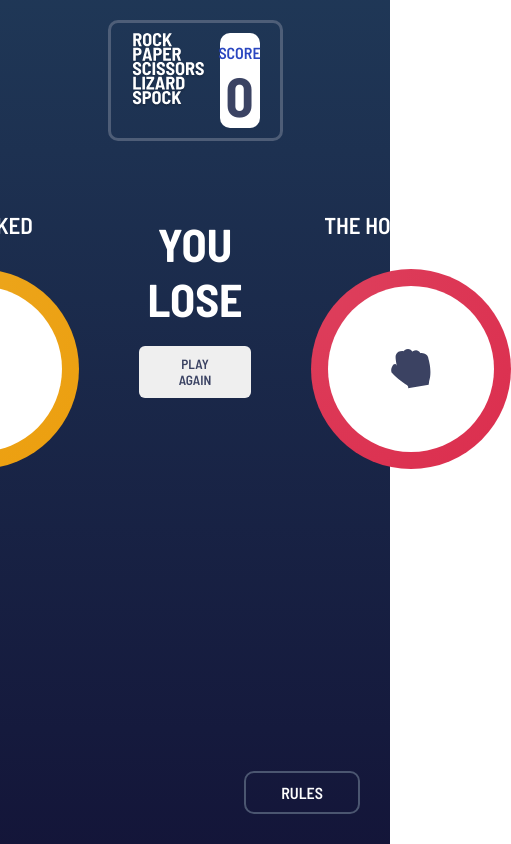
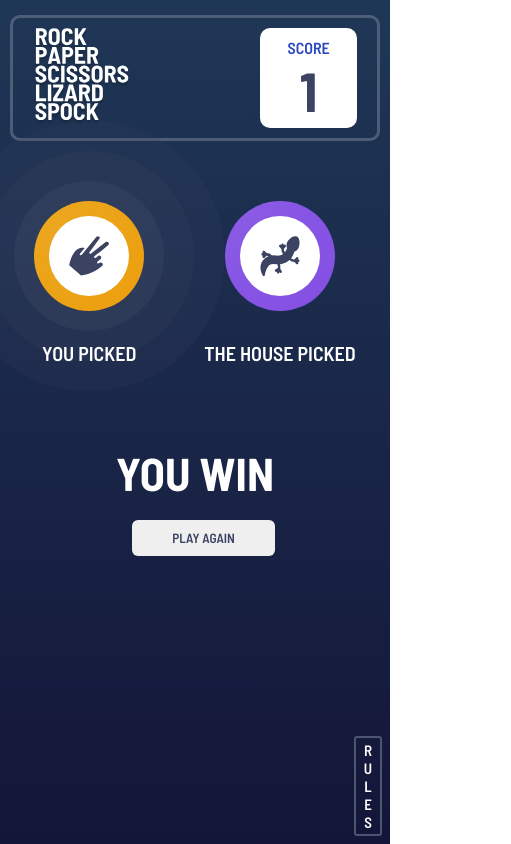
Before and after one commit to suyeshaa/rock-paper-scissors-lizard-spock, a plain HTML site: page index.html in a window 390 px wide. Both pictures are taken after a click on the element 195 px from the left and 226 px from the top of the page. Shown: the whole page, 511 px wide, since content can reach past the window. Drawn offline with nearby package versions, Linux system fonts and the light colour scheme.

Commit message:
responsive

```diff
--- a/index.html
+++ b/index.html
@@ -26,7 +26,7 @@
       </div>
 
       <div id="rules">
-        <button class="rules-btn">RULES</button>
+        <button class="rules-btn"><p>RULES</p></button>
       </div>
 
       <div class="rules-modal">
@@ -78,7 +78,7 @@
             <img class="lizard" src="images/icon-lizard.svg" />
           </div> -->
         </div>
-        <div class="text-el">
+        <div class="text-el no-media">
           <div class="heading">YOU LOSE</div>
           <button class="btn">PLAY AGAIN</button>
         </div>
@@ -90,6 +90,10 @@
           </div> -->
         </div>
       </div>
+      <!-- <div class="text-el media">
+        <div class="heading">YOU LOSE</div>
+        <button class="btn">PLAY AGAIN</button>
+      </div> -->
     </div>
 
     <script
--- a/main.js
+++ b/main.js
@@ -1,4 +1,17 @@
+// ==========================LOCAL-STORAGE=====================================
+function setStorage(num) {
+  localStorage.setItem("score", num);
+}
+
 // =============================UI================================
+
+let score = "";
+if (localStorage.getItem("score") != null) {
+  score = localStorage.getItem("score");
+} else {
+  score = 0;
+}
+
 $(".rules-btn").click(() => {
   $(".rules-modal").toggle();
 });
@@ -29,8 +42,7 @@ $(".optn").click(function () {
   $("#page2").css("display", "flex");
   let obj = this.cloneNode(true);
   $(".play").append(obj);
-  compChance();
-  compare();
+  setTimeout(compChance, 1000);
 });
 
 // ===========================COMPUTER======================
@@ -47,10 +59,12 @@ function compChance() {
 
   let optn = arr[idx].cloneNode(true);
   $(".com").append(optn);
+  compare();
 }
 
 // ======================COMPARISONS================================
-let score = document.querySelector(".score").textContent;
+
+document.querySelector(".score").textContent = score;
 console.log(score);
 
 function compare() {
@@ -117,13 +131,16 @@ function compare() {
 function playerWins() {
   $(".text-el").show();
   $(".heading").text("YOU WIN");
+  $(".player .optn").addClass("win");
   score++;
+  setStorage(score);
   $(".score").text(score);
 }
 
 function playerLose() {
   $(".text-el").show();
   $(".heading").text("YOU LOSE");
+  $(".computer .optn").addClass("win");
 }
 
 function drawMatch() {
@@ -137,4 +154,6 @@ $(".btn").click(() => {
   $("#page2").css("display", "none");
   $(".com").html("");
   $("#major").show();
+  $(".optn").removeClass("win");
+  $(".text-el").hide();
 });
--- a/styles.css
+++ b/styles.css
@@ -6,11 +6,17 @@
   /* overflow: hidden; */
 }
 
+body {
+  overflow: hidden;
+  background: linear-gradient(hsl(237, 49%, 15%), hsl(214, 47%, 23%));
+}
+
 #main {
   background: linear-gradient(hsl(214, 47%, 23%), hsl(237, 49%, 15%));
   height: 100vh;
   width: 100vw;
-  padding: 20px;
+  padding-top: 15px;
+  background-repeat: repeat;
 }
 
 #top {
@@ -37,6 +43,7 @@
   align-items: center;
   font-weight: 600;
   color: hsl(229, 64%, 46%);
+  z-index: 100;
 }
 
 .score {
@@ -194,6 +201,7 @@
   flex-direction: column;
   align-items: center;
   display: none;
+  z-index: 90;
 }
 
 .heading {
@@ -210,6 +218,7 @@
   border-radius: 6px;
   color: hsl(229, 25%, 31%);
   font-weight: 600;
+  margin-left: 17px;
 }
 
 .player {
@@ -224,7 +233,13 @@
   width: 200px !important;
   height: 200px !important;
   border-radius: 60%;
-  border: double 17px transparent;
+  border: double 20px transparent;
+}
+
+.win {
+  box-shadow: 0 0 0 40px hsla(0, 0%, 80%, 0.048),
+    0 0 0px 90px hsla(0, 0%, 50%, 0.055),
+    0 0 0px 150px hsla(228, 25%, 31%, 0.171);
 }
 
 .player,
@@ -241,3 +256,191 @@
   font-weight: 600;
   font-size: 23px;
 }
+
+/* .media {
+  display: none !important;
+} */
+
+@media (max-width: 910px) {
+  #top {
+    width: 60%;
+  }
+  .player .optn,
+  .computer .optn {
+    height: 180px !important;
+    width: 180px !important;
+  }
+
+  .player {
+    margin-right: 10px;
+  }
+  .computer {
+    margin-left: 10px;
+  }
+  .win {
+    box-shadow: 0 0 0 30px hsla(0, 0%, 80%, 0.048),
+      0 0 0px 60px hsla(0, 0%, 50%, 0.055),
+      0 0 0px 110px hsla(228, 25%, 31%, 0.171);
+  }
+
+  #major {
+    background-size: 300px 284px;
+  }
+  .options {
+    margin-top: 20px;
+  }
+
+  #rules button {
+    padding: 7px 27px;
+    font-size: 15px;
+  }
+  #rules {
+    bottom: 20px;
+    right: 20px;
+  }
+
+  .text-el {
+    margin-top: 100px !important;
+  }
+}
+
+@media (max-width: 750px) {
+  #top {
+    width: 70%;
+  }
+  .player .optn,
+  .computer .optn {
+    height: 160px !important;
+    width: 160px !important;
+  }
+
+  .player {
+    margin-right: 5px;
+  }
+  .computer {
+    margin-left: 5px;
+  }
+  .win {
+    box-shadow: 0 0 0 30px hsla(0, 0%, 80%, 0.048),
+      0 0 0px 60px hsla(0, 0%, 50%, 0.055),
+      0 0 0px 100px hsla(228, 25%, 31%, 0.171);
+
+    z-index: -10;
+  }
+
+  .text-el {
+    margin-top: 50px !important;
+  }
+}
+
+@media (max-width: 650px) {
+  #top {
+    width: 80%;
+  }
+  .no-media {
+    order: 3;
+    margin-top: 15px;
+  }
+  .player {
+    margin-right: 30px;
+    flex-direction: column-reverse;
+  }
+  .computer {
+    margin-left: 30px;
+    flex-direction: column-reverse;
+  }
+  #page2 {
+    margin-top: 60px;
+    flex-wrap: wrap;
+  }
+
+  .player-txt,
+  .comp-txt {
+    z-index: 10;
+    font-size: 20px;
+  }
+  body {
+    overflow-y: auto;
+  }
+
+  .text-el {
+    margin: 0 57px;
+    margin-bottom: 40px;
+  }
+
+  .btn {
+    transform: none;
+  }
+
+  .rules-btn p {
+    writing-mode: vertical-rl;
+    text-orientation: upright;
+  }
+  #rules button {
+    padding: 3px;
+    border-radius: 3px;
+  }
+  #rules {
+    bottom: 8px;
+    right: 8px;
+  }
+  .win {
+    box-shadow: 0 0 0 20px hsla(0, 0%, 80%, 0.048),
+      0 0 0px 50px hsla(0, 0%, 50%, 0.055),
+      0 0 0px 80px hsla(228, 25%, 31%, 0.171);
+  }
+  .modal-cont img {
+    width: 90%;
+    margin-left: 10px;
+  }
+  .modal-cont {
+    width: 80%;
+  }
+}
+
+@media (max-width: 500px) {
+  #top {
+    width: 90%;
+  }
+  .player .optn,
+  .computer .optn {
+    height: 130px !important;
+    width: 130px !important;
+  }
+  .right {
+    width: 30%;
+  }
+}
+
+@media (max-width: 435px) {
+  #top {
+    width: 95%;
+  }
+  .player .optn,
+  .computer .optn {
+    height: 110px !important;
+    width: 110px !important;
+    border: double 15px transparent;
+  }
+
+  .optn {
+    height: 90px !important;
+    width: 90px !important;
+    border: double 10px transparent;
+  }
+  .second-line {
+    width: 320px;
+    transform: translateY(-5px);
+  }
+
+  .optn-sec {
+    display: flex;
+    justify-content: space-between;
+  }
+
+  .third-line {
+    width: 260px;
+    transform: translateY(30px);
+    /* transform: translateY(10px); */
+  }
+}
```
